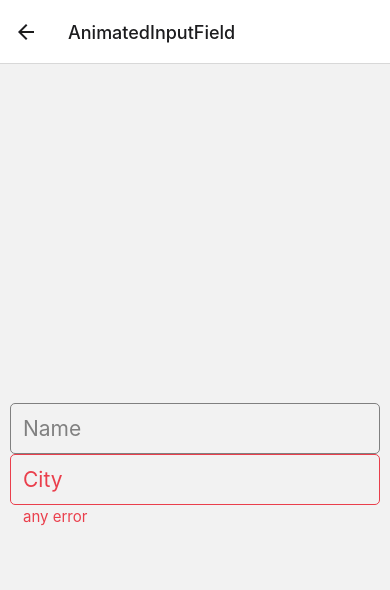
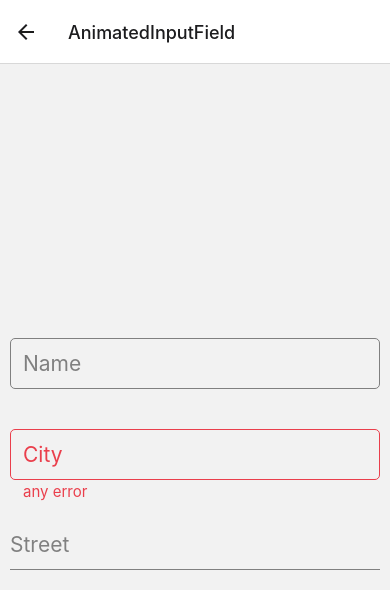
Before and after one commit to jonqwerty/animation, a React Native app: screen /AnimatedInputField in a window 390 px wide. Shown: the top 590 px of the page. Built offline with nearby package versions, Linux system fonts and the light colour scheme; what @shopify/react-native-skia would draw is missing.

Commit message:
add one more input

```diff
--- a/src/screens/AnimatedInputFieldScreen.tsx
+++ b/src/screens/AnimatedInputFieldScreen.tsx
@@ -325,9 +325,11 @@ const AnimatedInputFieldScreen = () => {
         paddingHorizontal: 10,
         justifyContent: 'center',
         alignItems: 'center',
+        gap: 40,
       }}>
       <AnimatedInputField placeholder="Name" />
       <AnimatedInputField placeholder="City" error="any error" />
+      <AnimatedInputField placeholder="Street" variant={variantEnum.standard} />
     </View>
   );
 };
```
